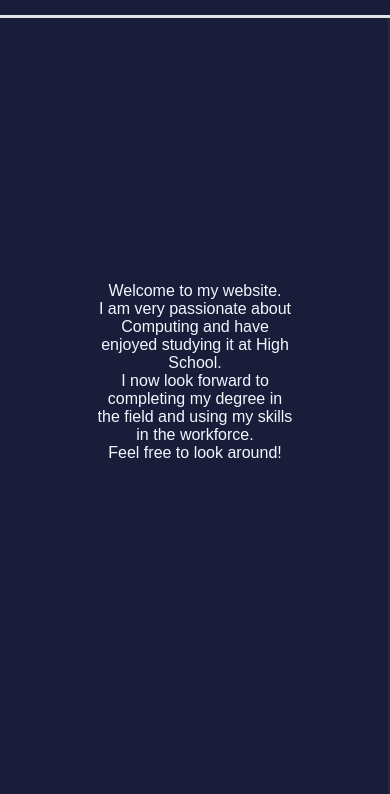
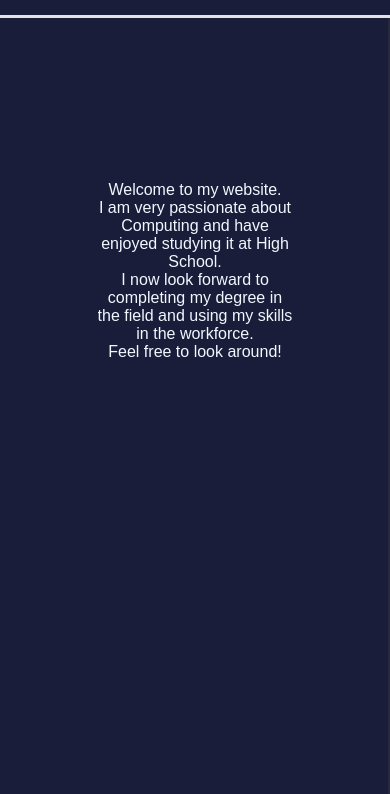
Before and after one commit to CamyH/personal-website-old, a plain HTML site: page index.html in a window 390 px wide. Shown: the part 50-844 px from the top of the page. Drawn offline with Linux system fonts and the light colour scheme; a web font is replaced by a local one.

Commit message:
Add files via upload

```diff
--- a/CSS/css-main.css
+++ b/CSS/css-main.css
@@ -499,6 +499,28 @@ a:hover {
 }
 
 /*Smaller Screen Adjustments*/
+@media screen and (max-width: 905px) {
+  .welcome-text {
+    top: 40%;
+  }
+
+  .learn-more-button {
+    display: none;
+  }
+}
+
+@media screen and (max-width: 960px) {
+  .welcome-text {
+    top: 38%;
+  }
+}
+
+@media screen and (max-width: 996px) {
+  .welcome-text {
+    top: 38%;
+  }
+}
+
 @media screen and (max-width: 828px) {
   body {
     overflow-x: hidden;
@@ -533,6 +555,10 @@ a:hover {
     transform: translateX(0%);
   }
 
+  .learn-more-button {
+    display: none;
+  }
+
   .welcome-text,
   .about-text {
     font-size: 1em;
@@ -543,10 +569,6 @@ a:hover {
     transform: translate(-50%, 275%);
     font-size: 12px;
     padding: 8px 16px;
-  }
-
-  .learn-more-button {
-    display: none;
   }
 
   .about-text {
```
